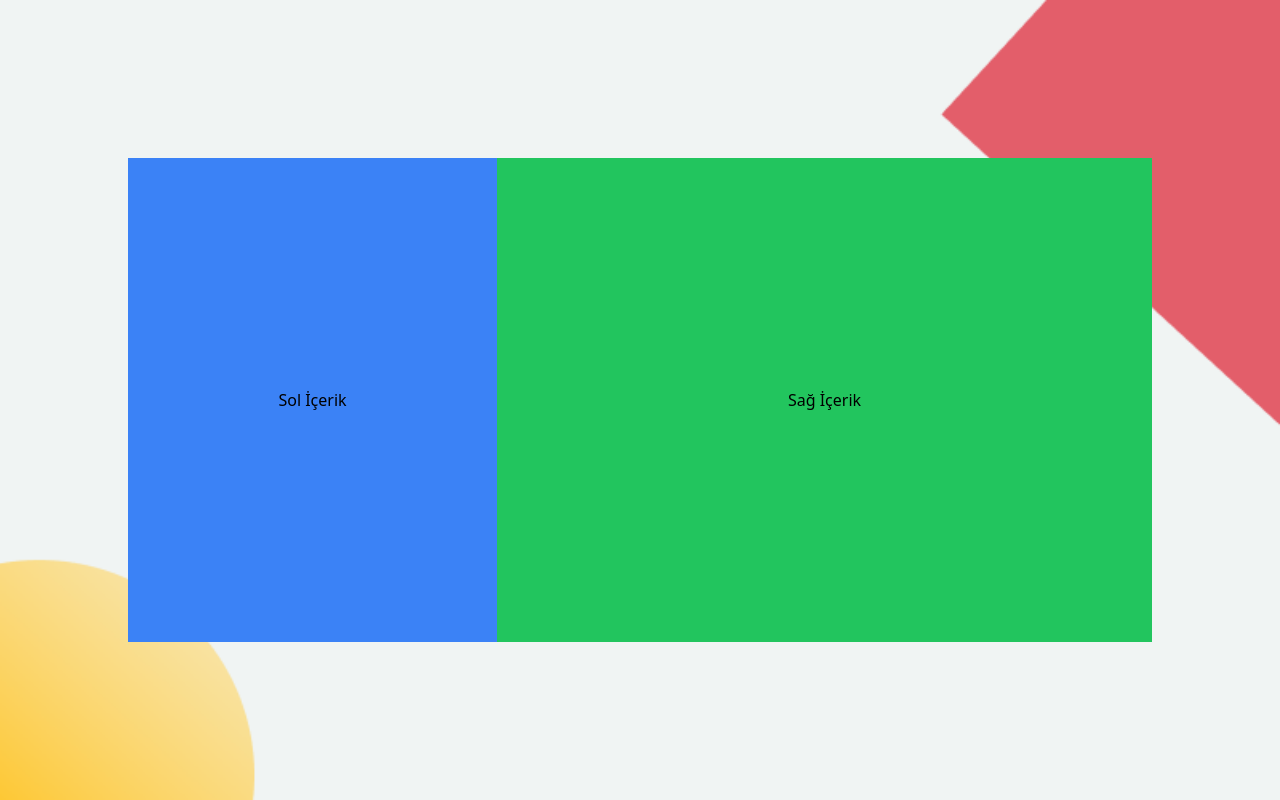
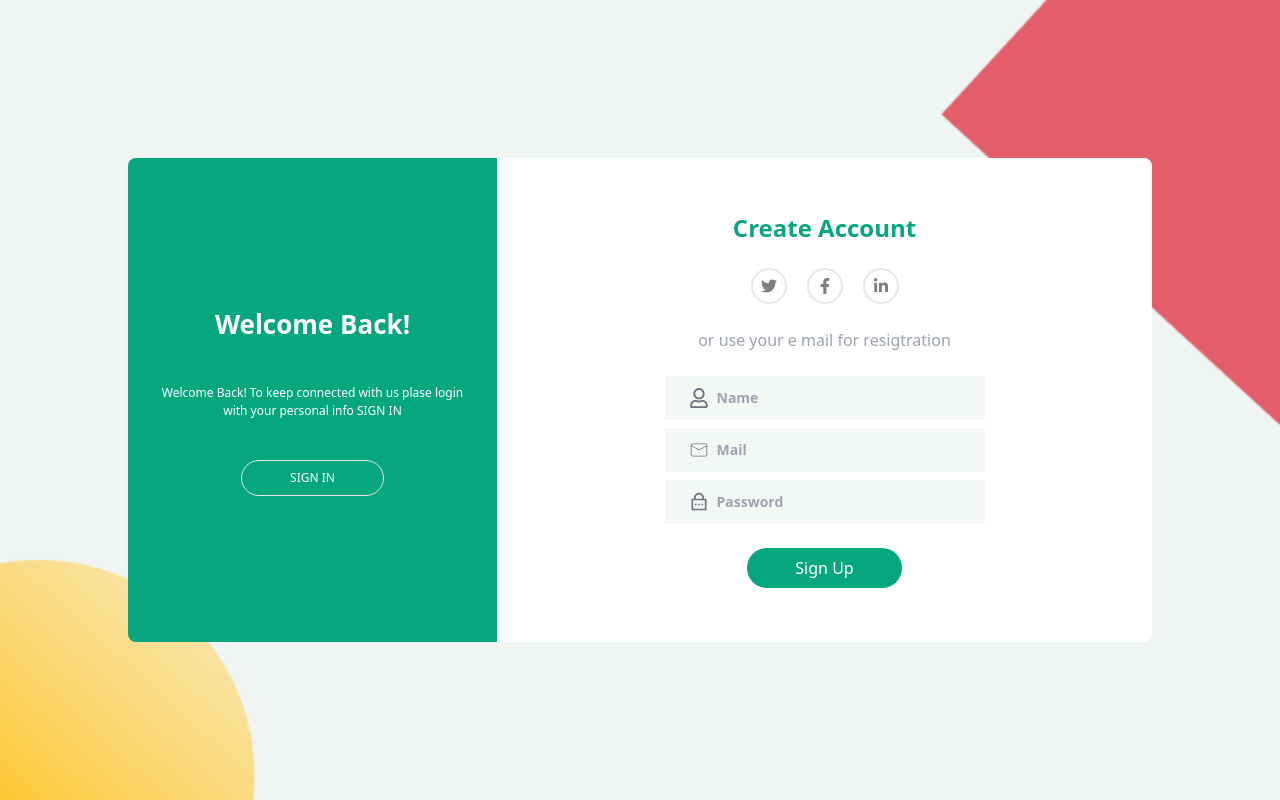
Before and after one commit to isakursun/Dashboard, a React (Create React App) app: page / in a window 1280 px wide. Built offline with nearby package versions, Linux system fonts and the light colour scheme.

Commit message:
second commit

```diff
--- a/package.json
+++ b/package.json
@@ -8,6 +8,7 @@
     "@testing-library/user-event": "^13.5.0",
     "react": "^18.3.1",
     "react-dom": "^18.3.1",
+    "react-icons": "^5.3.0",
     "react-scripts": "5.0.1",
     "tailwindcss": "^3.4.14",
     "web-vitals": "^2.1.4"
--- a/src/pages/LoginPage.jsx
+++ b/src/pages/LoginPage.jsx
@@ -1,20 +1,95 @@
 import React from "react";
-
+import { FaTwitter } from "react-icons/fa";
+import { FaFacebookF } from "react-icons/fa";
+import { FaLinkedinIn } from "react-icons/fa";
+import { FaRegUser } from "react-icons/fa";
+import { CiMail } from "react-icons/ci";
+import { RiLockPasswordLine } from "react-icons/ri";
 const LoginPage = () => {
   return (
     <div
       className=" h-full w-full bg-no-repeat bg-cover bg-center "
-      style={{ backgroundImage: "url('./bg.png')" , width:"100%", height:"100%",
-
+      style={{
+        backgroundImage: "url('./bg.png')",
+        width: "100%",
+        height: "100%",
       }}
     >
-      <div className="h-screen items-center justify-center px-[10%] py-[7%] flex flex-col md:flex-row ">
-        <div className="w-[40%] h-[78%] bg-blue-500 flex items-center justify-center">
-          Sol İçerik
+      <div className="h-screen items-center justify-center px-[10%] py-[7%] flex flex-col md:flex-row">
+        <div className="w-[40%] h-[78%] bg-[#06A67E] flex items-center justify-center rounded-l-lg ">
+          <div className="flex  flex-col items-center gap-10 p-6">
+            <div className="text-white text-[26px] font-bold text-center ">
+              Welcome Back!
+            </div>
+            <p className="text-white text-[12px] text-center">
+              Welcome Back! To keep connected with us plase login with your
+              personal info SIGN IN
+            </p>
+            <div className="">
+              <button className="text-white border px-12 py-2 rounded-full text-[12px]">
+                SIGN IN
+              </button>
+            </div>
+          </div>
         </div>
 
-        <div class="w-[71%] h-[78%] bg-green-500 flex items-center justify-center ">
-          Sağ İçerik
+        <div className="w-[71%] h-[78%] bg-[#FFFFFF] flex items-center justify-center rounded-r-lg ">
+          <div className="flex flex-col gap-6 items-center">
+            <div>
+              <h1 className="font-semibold text-2xl text-[#06A67E] ">
+                Create Account
+              </h1>
+            </div>
+
+            <div className="flex gap-5">
+              <div className=" border-2 p-2 rounded-full">
+                <FaTwitter className="opacity-50" />
+              </div>
+              <div className="border-2 p-2 rounded-full">
+                <FaFacebookF className="opacity-50" />
+              </div>
+              <div className="border-2 p-2 rounded-full">
+                <FaLinkedinIn className="opacity-50" />
+              </div>
+            </div>
+
+            <p className="text-gray-400">or use your e mail for resigtration</p>
+
+            <div className="flex flex-col gap-2">
+              <div className=" flex gap-2 items-center justify-start bg-[#F4F8F5] w-80 p-3 px-6 font-semibold text-sm">
+                {" "}
+                <FaRegUser size={20} className="text-gray-500" />
+                <input
+                  className="outline-none bg-transparent"
+                  type="text"
+                  placeholder="Name"
+                />
+              </div>
+              <div className="flex gap-2 items-center justify-start bg-[#F4F8F5] w-80 p-3 px-6 font-semibold text-sm">
+                {" "}
+                <CiMail size={20} className="text-gray-500" />
+                <input
+                  className="outline-none bg-transparent"
+                  type="email"
+                  placeholder="Mail"
+                />
+              </div>
+              <div className=" flex gap-2 items-center justify-start bg-[#F4F8F5] w-80 p-3 px-6 font-semibold text-sm">
+                <RiLockPasswordLine size={20} className="text-gray-500" />
+                <input
+                  className="outline-none bg-transparent"
+                  type="password"
+                  placeholder="Password"
+                />
+              </div>
+            </div>
+
+            <div>
+              <button className="bg-[#06A67E] text-white px-12 py-2 rounded-full">
+                Sign Up
+              </button>
+            </div>
+          </div>
         </div>
       </div>
     </div>
```
Also changed, not shown: 1 other file (tests, documents, lock files or other folders).
